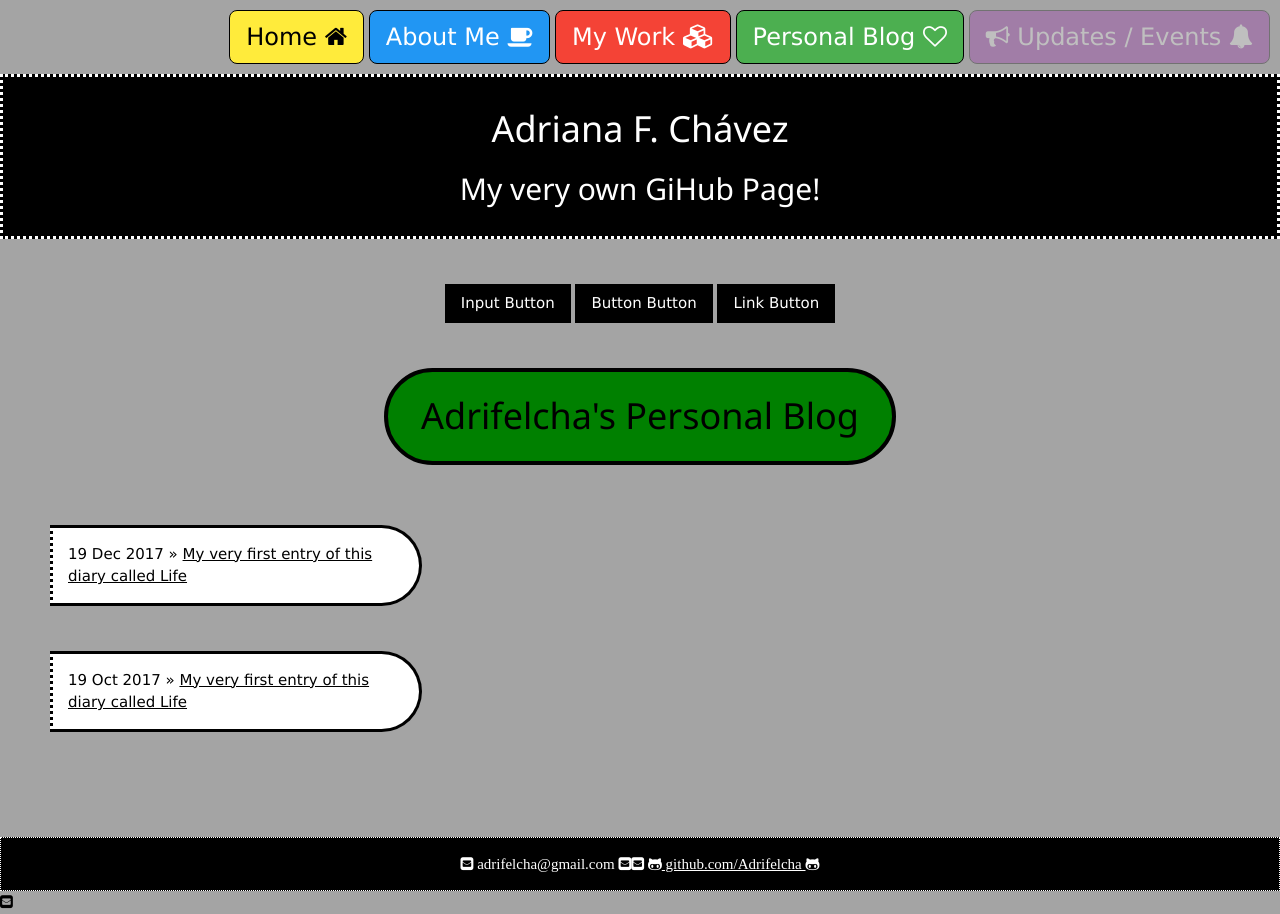
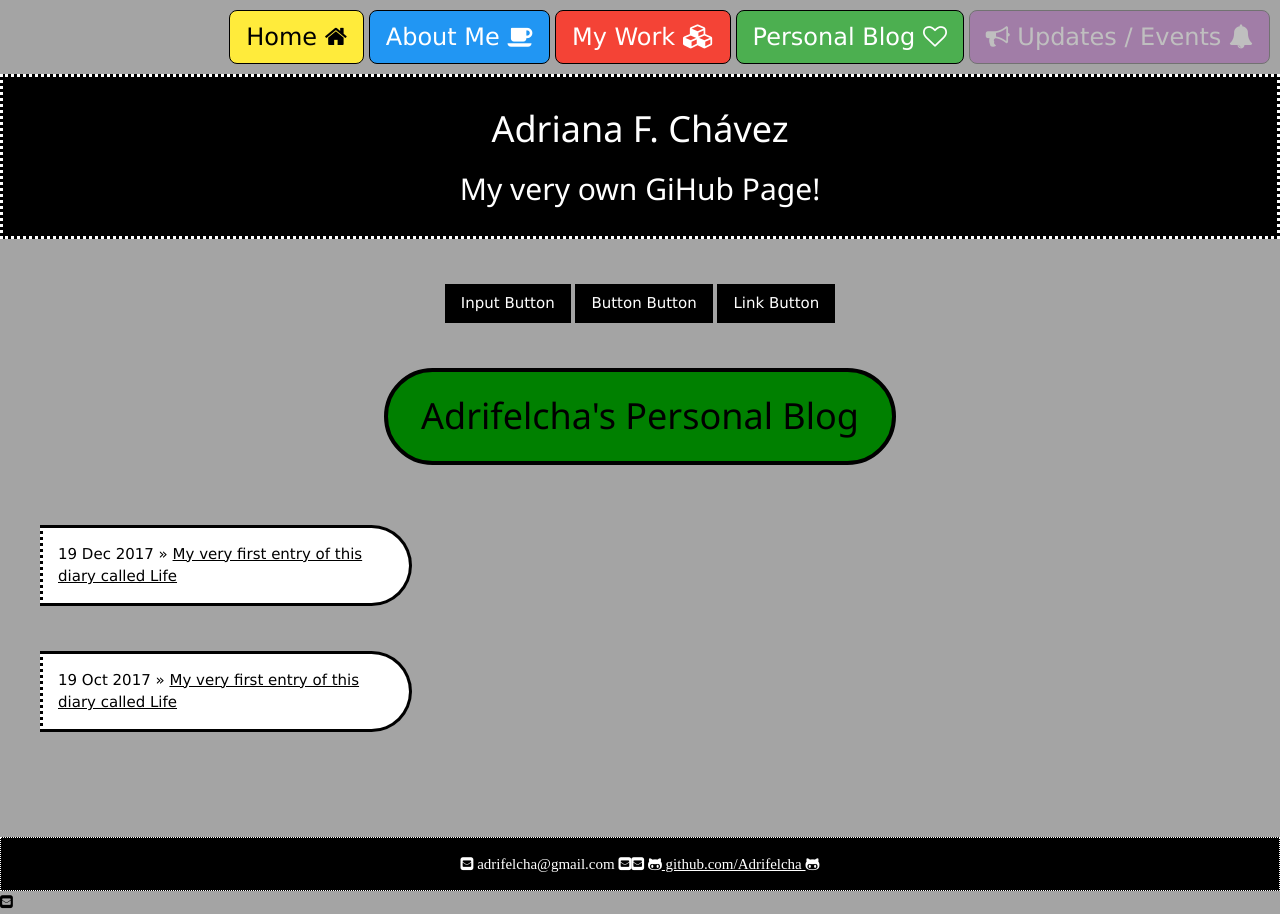
Before and after one commit to Adrifelcha/Adrifelcha-github.io, a Jekyll site: the page built from blog/index.html, in a window 1280 px wide. Built offline with Jekyll 4.4.1, drawn with Linux system fonts in a browser that asks for light colours.

Commit message:
Update index.html

```diff
--- a/blog/index.html
+++ b/blog/index.html
@@ -9,7 +9,7 @@ title: Adrifelcha's Personal Blog
 
 	<ul class="posts">
 	  {% for post in site.posts %}
-	    <div class="container" style="background-color:white; border-left: 3px dotted black; margin-left:10px; padding: 1em; width:30%; border-top-right-radius: 50px; border-bottom-right-radius: 50px;">
+	    <div class="container" style="background-color:white; border-left: 3px dotted black; margin-left:0px; padding: 1em; width:30%; border-top-right-radius: 50px; border-bottom-right-radius: 50px;">
 	    <span>{{ post.date | date_to_string }}</span> » <a href="{{ post.url }}" title="{{ post.title }}">{{ post.title }}</a>
 	    </div>
 	    <br><br>
```
